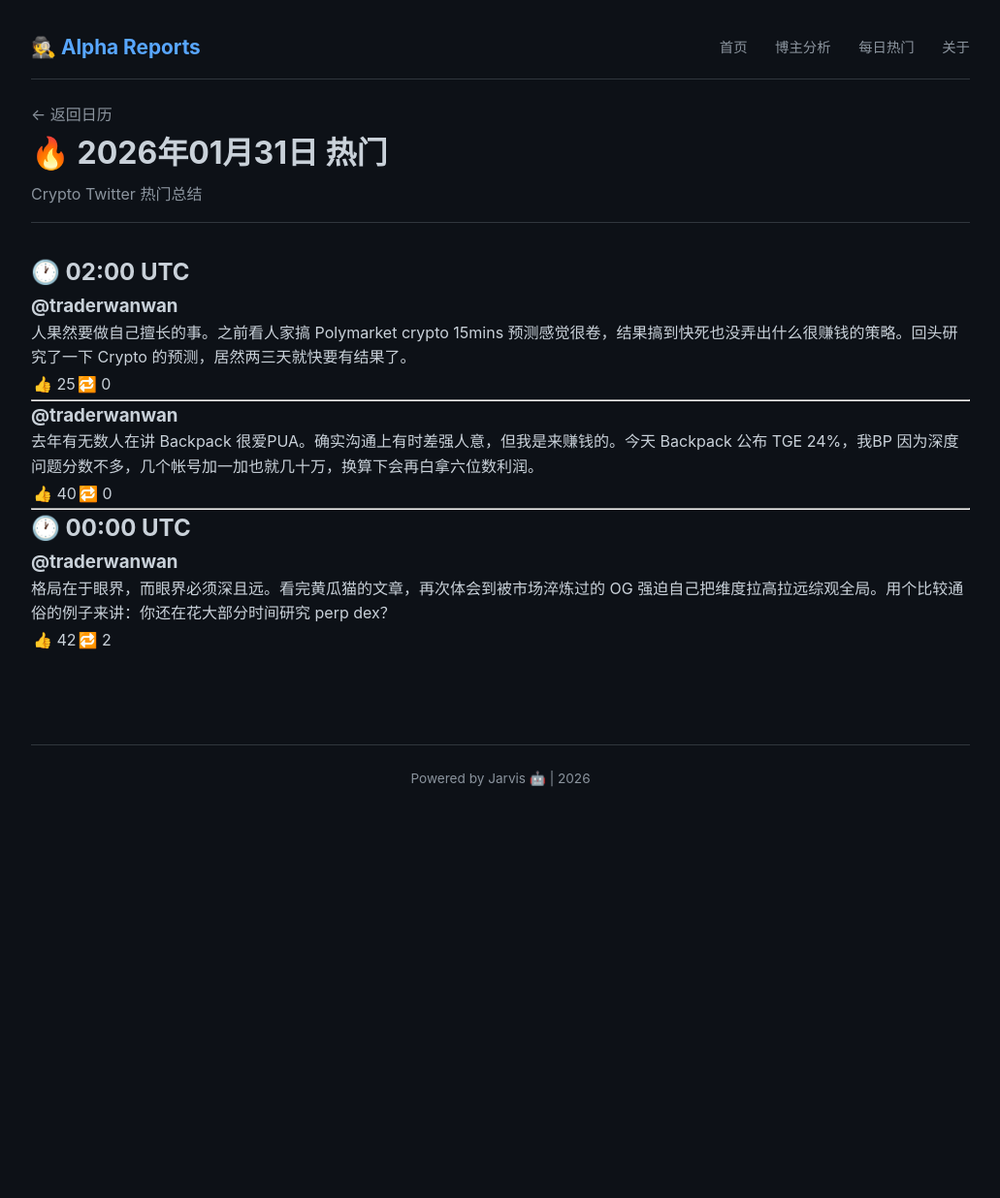
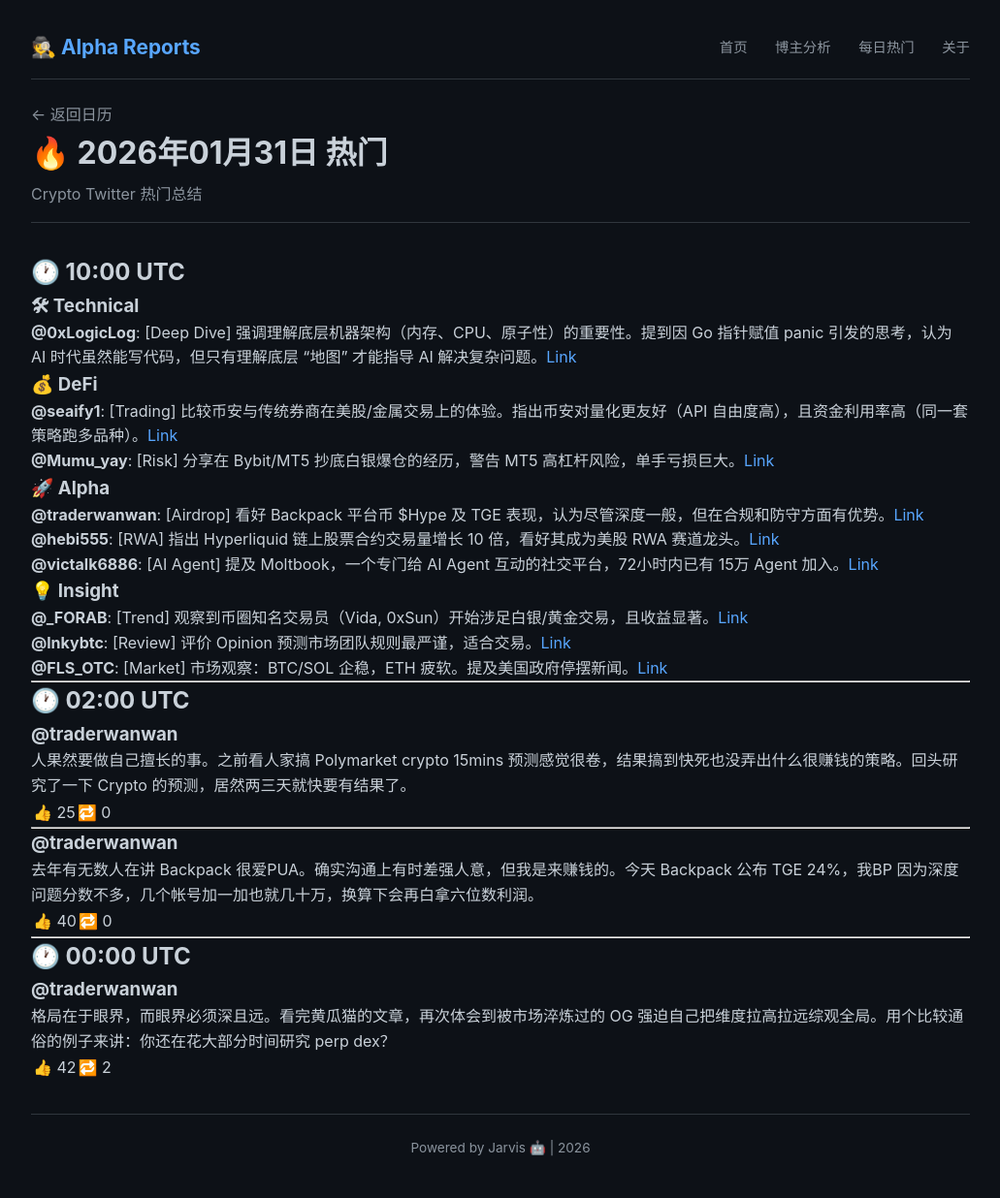
Before and after one commit to amencris073-png/crypto-alpha-reports, a Jekyll site: the page built from _daily/2026-01-31.md, in a window 1280 px wide. Shown: the whole page at 97% size, without its empty margins (124-1155 px from the left). Built offline with Jekyll 4.4.1, drawn with Linux system fonts in a browser that asks for light colours; before the commit the page ends 900 px from its top, so only the background shows below that.

Commit message:
Update daily report 10:00 UTC

```diff
--- a/_daily/2026-01-31.md
+++ b/_daily/2026-01-31.md
@@ -2,7 +2,37 @@
 layout: daily
 title: "Crypto Twitter 热门总结"
 date: 2026-01-31
-summary_count: 3
+summary_count: 11
+---
+
+## 🕐 10:00 UTC
+
+### 🛠 Technical
+
+**@0xLogicLog**: [Deep Dive] 强调理解底层机器架构（内存、CPU、原子性）的重要性。提到因 Go 指针赋值 panic 引发的思考，认为 AI 时代虽然能写代码，但只有理解底层 "地图" 才能指导 AI 解决复杂问题。[Link](https://x.com/0xLogicLog/status/2017433404585742823)
+
+### 💰 DeFi
+
+**@seaify1**: [Trading] 比较币安与传统券商在美股/金属交易上的体验。指出币安对量化更友好（API 自由度高），且资金利用率高（同一套策略跑多品种）。[Link](https://x.com/seaify1/status/2017414207369843071)
+
+**@Mumu_yay**: [Risk] 分享在 Bybit/MT5 抄底白银爆仓的经历，警告 MT5 高杠杆风险，单手亏损巨大。[Link](https://x.com/Mumu_yay/status/2017311863265235299)
+
+### 🚀 Alpha
+
+**@traderwanwan**: [Airdrop] 看好 Backpack 平台币 $Hype 及 TGE 表现，认为尽管深度一般，但在合规和防守方面有优势。[Link](https://x.com/traderwanwan/status/2017121655194329593)
+
+**@hebi555**: [RWA] 指出 Hyperliquid 链上股票合约交易量增长 10 倍，看好其成为美股 RWA 赛道龙头。[Link](https://x.com/hebi555/status/2017368712345751897)
+
+**@victalk6886**: [AI Agent] 提及 Moltbook，一个专门给 AI Agent 互动的社交平台，72小时内已有 15万 Agent 加入。[Link](https://x.com/victalk6886/status/2017526376522519032)
+
+### 💡 Insight
+
+**@_FORAB**: [Trend] 观察到币圈知名交易员（Vida, 0xSun）开始涉足白银/黄金交易，且收益显著。[Link](https://x.com/_FORAB/status/2017453685065052590)
+
+**@lnkybtc**: [Review] 评价 Opinion 预测市场团队规则最严谨，适合交易。[Link](https://x.com/lnkybtc/status/2017201319552188658)
+
+**@FLS_OTC**: [Market] 市场观察：BTC/SOL 企稳，ETH 疲软。提及美国政府停摆新闻。[Link](https://x.com/FLS_OTC/status/2017541448238043646)
+
 ---
 
 ## 🕐 02:00 UTC
```
